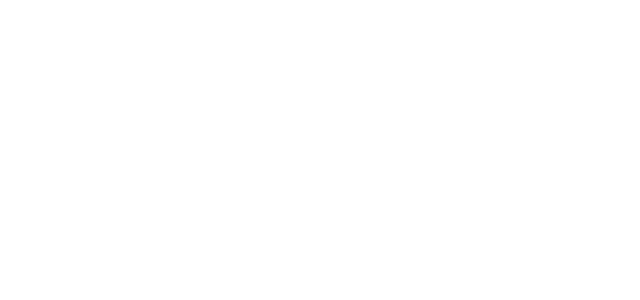
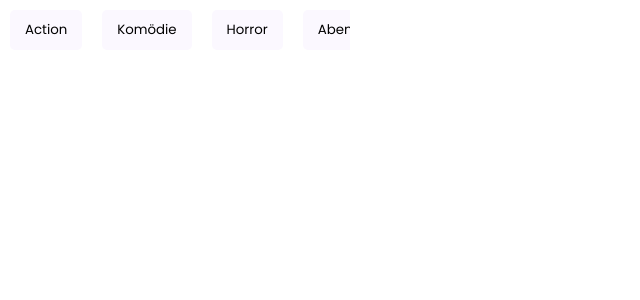
Before and after one commit to Marius-Elting/Frontend-Abschluss-Projekt, a React (Create React App) app: page /home in a window 1280 px wide. Shown: the top 300 px of the page, without its empty margins (0-640 px from the left). Built offline with nearby package versions, Linux system fonts and the light colour scheme.

Commit message:
style improve

```diff
--- a/src/components/GenreButtons/GenreButtons.css
+++ b/src/components/GenreButtons/GenreButtons.css
@@ -12,6 +12,7 @@
     border-radius: 5px;
     outline: none;
     border: none;
+    white-space: nowrap;
 }
 
 .GenreCardWrapperSection button:hover {
--- a/src/pages/Home/Home.js
+++ b/src/pages/Home/Home.js
@@ -4,6 +4,7 @@
 function Home() {
     return (
         <div>
+            <GenreButtons />
         </div>
     );
 }
```
